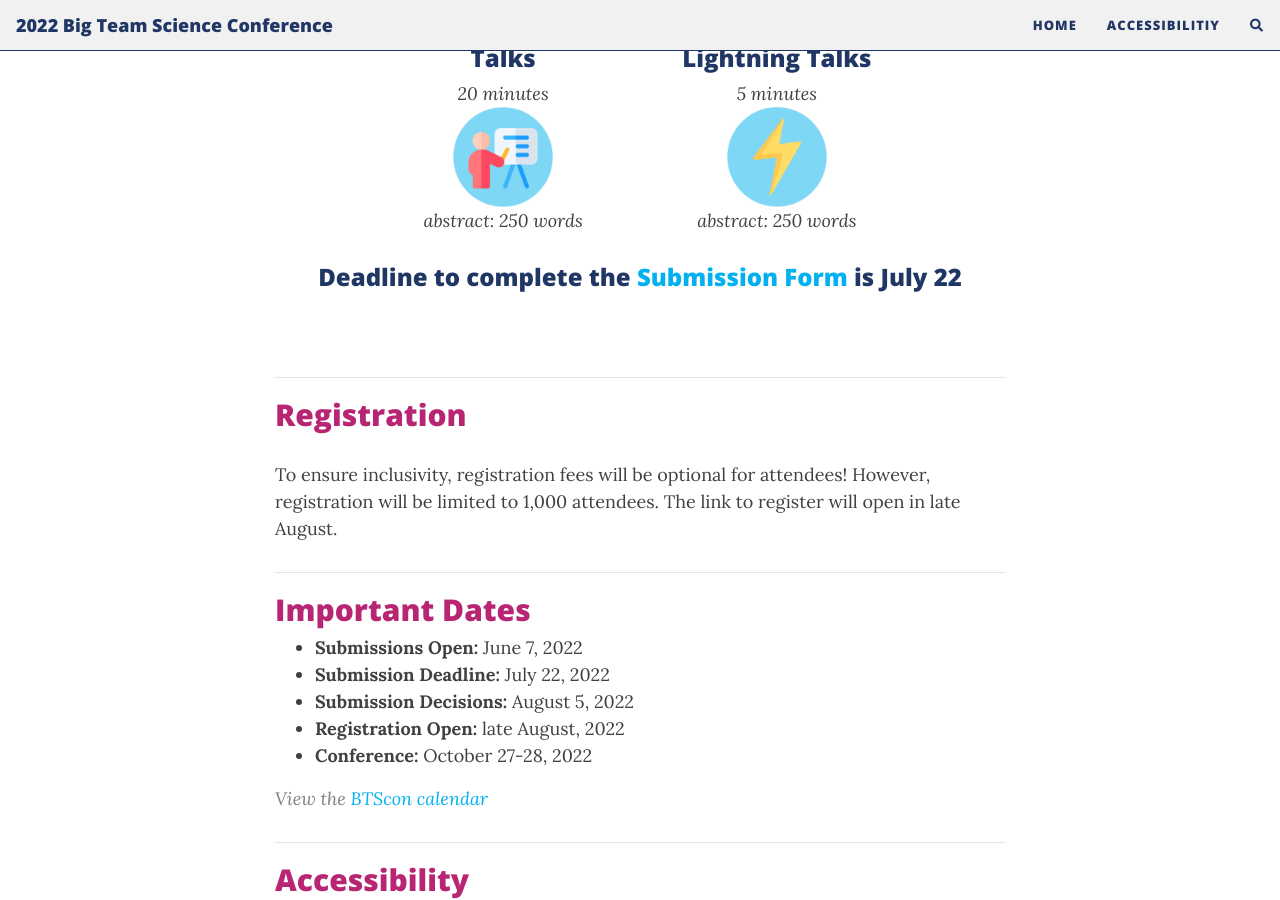
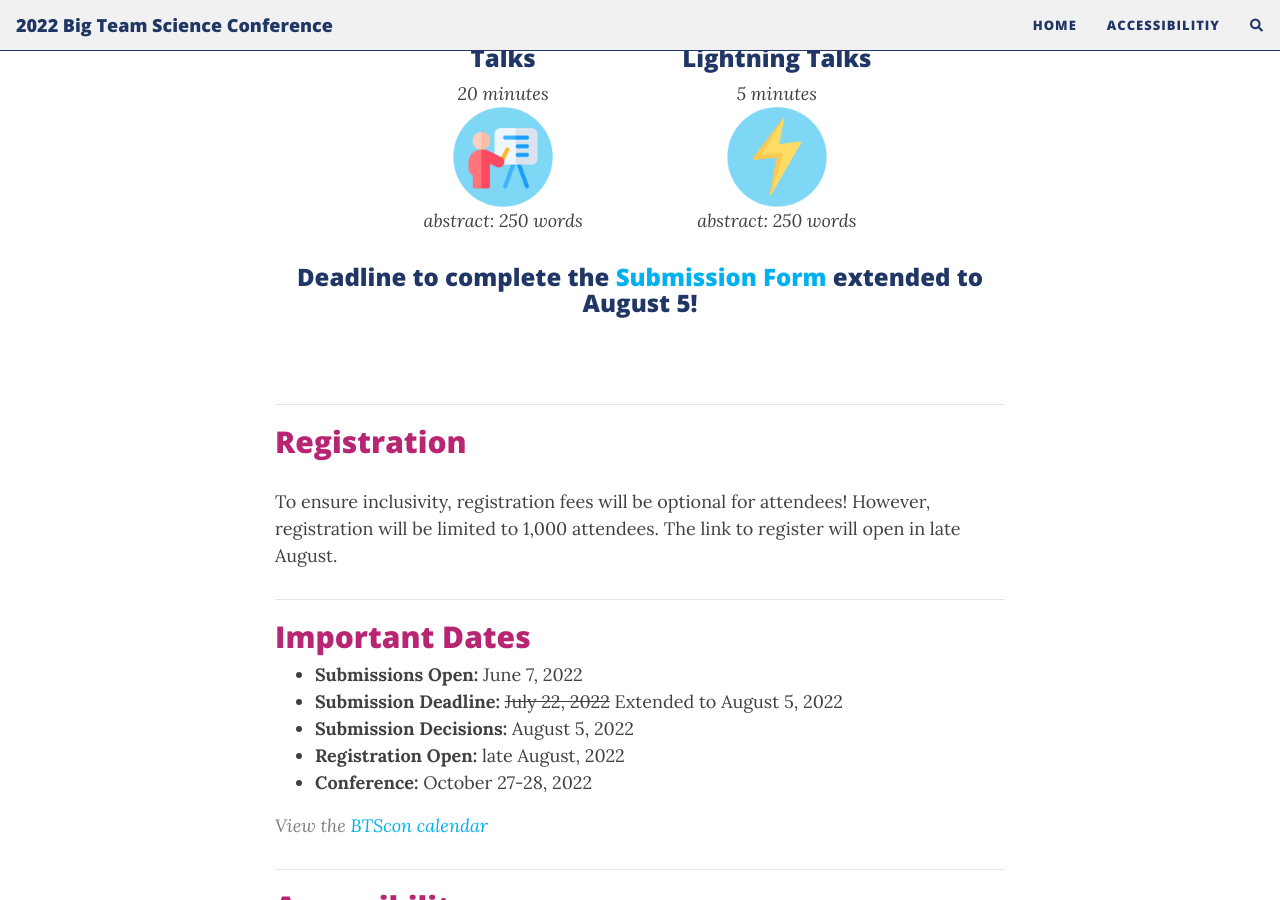
Before and after one commit to bigteamscienceconference/bigteamscienceconference.github.io, a Jekyll site: the page built from index.md, in a window 1280 px wide and 900 px high, scrolled down 2879 px. Built offline with Jekyll 4.4.1, drawn with Linux system fonts in a browser that asks for light colours; nearby versions of some CDN libraries; comment, search, counter and statistics services are not loaded.

Commit message:
deadline extension

```diff
--- a/index.md
+++ b/index.md
@@ -170,7 +170,7 @@
   </div>
 </section>
 
-<h3 align="center">Deadline to complete the <a href="https://docs.google.com/forms/d/e/1FAIpQLScIciauSbdMx7Es0Wnmp9ulOHGZtWlvaXinBm6mkLrd32WZyA/viewform?usp=sf_link" target="_blank">Submission Form</a> is July 22</h3>
+<h3 align="center">Deadline to complete the <a href="https://docs.google.com/forms/d/e/1FAIpQLScIciauSbdMx7Es0Wnmp9ulOHGZtWlvaXinBm6mkLrd32WZyA/viewform?usp=sf_link" target="_blank">Submission Form</a> extended to August 5!</h3>
 <br>
 
 ***
@@ -182,7 +182,7 @@
 ## Important Dates
 
 * **Submissions Open:** June 7, 2022
-* **Submission Deadline:** July 22, 2022
+* **Submission Deadline:** ~~July 22, 2022~~ Extended to August 5, 2022
 * **Submission Decisions:** August 5, 2022
 * **Registration Open:** late August, 2022
 * **Conference:** October 27-28, 2022
```
